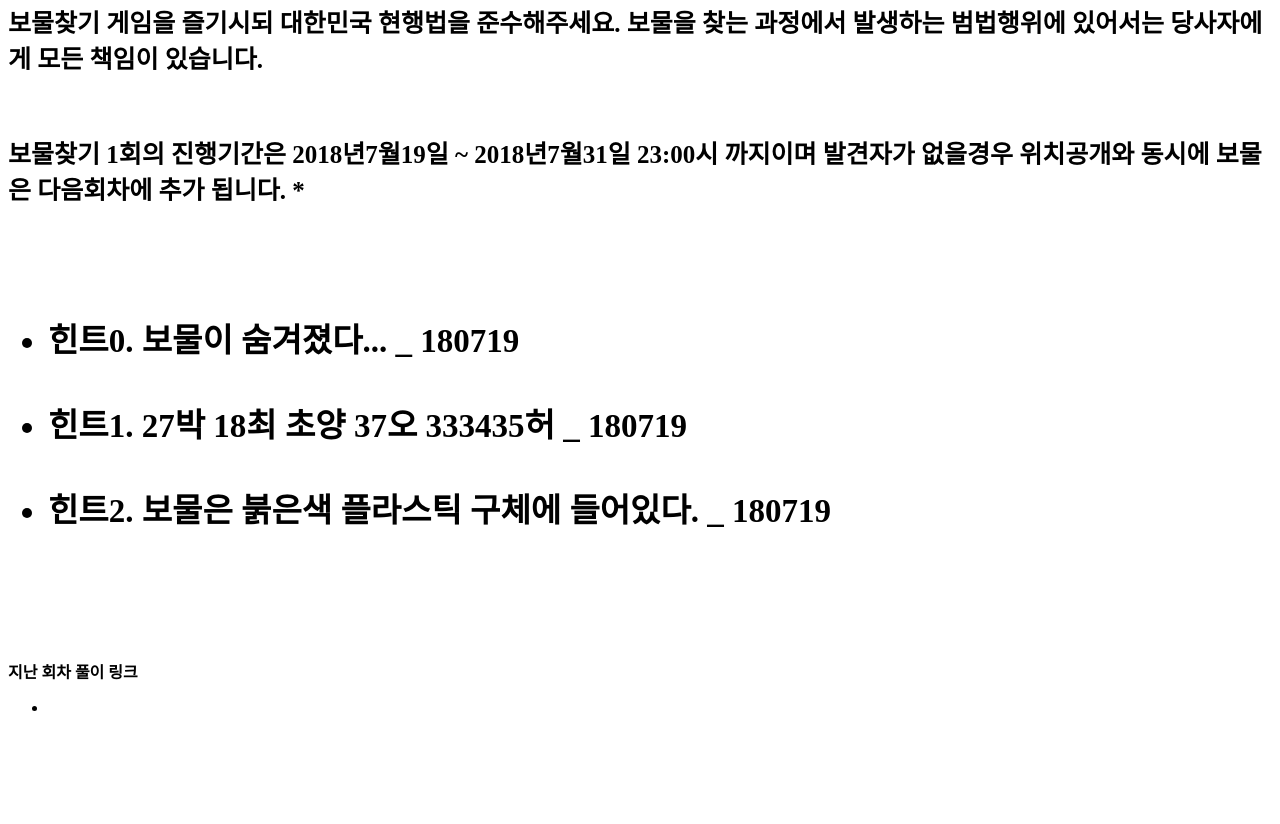
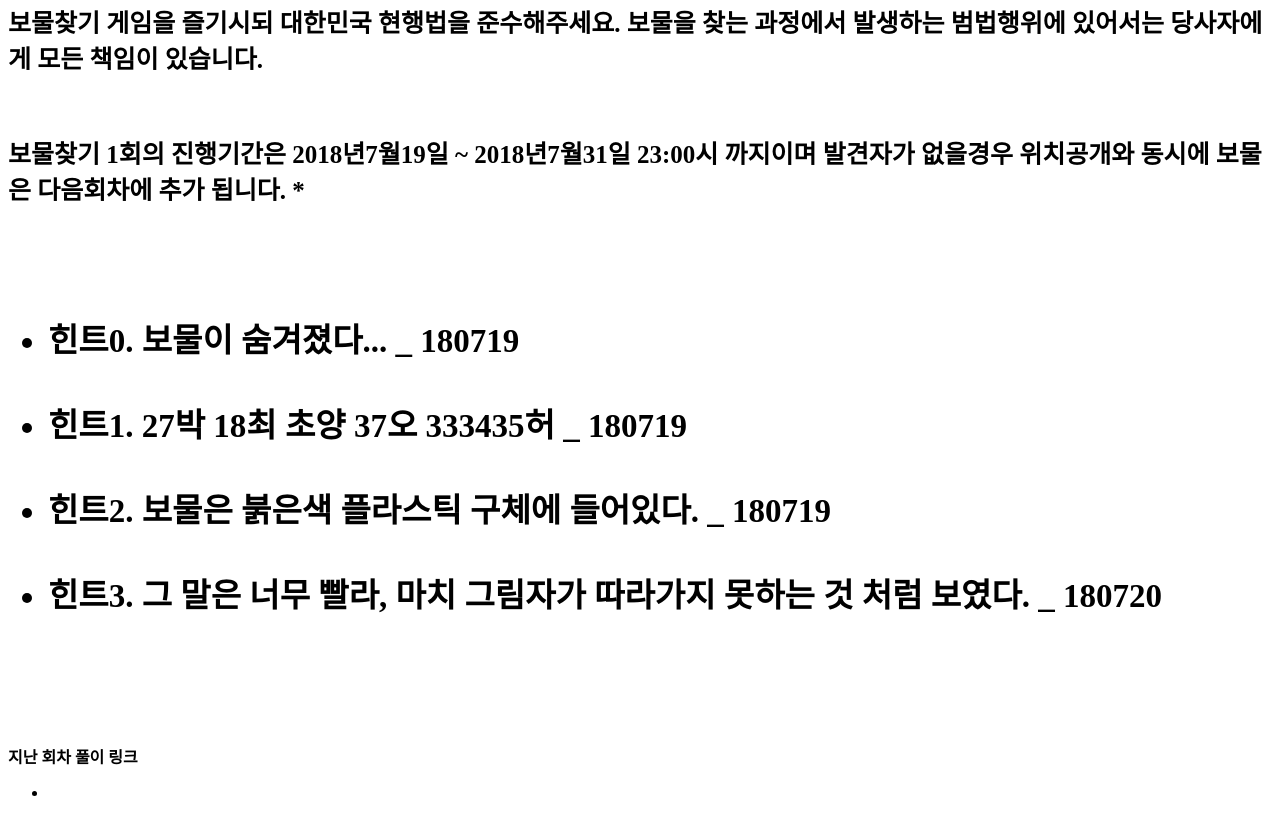
Before and after one commit to zansh/pluto, a plain HTML site: page index.html in a window 1280 px wide. Shown: the part 838-1662 px from the top of the page. Before the commit the page ends 1577 px from the top, so only its background shows below. Drawn offline with Linux system fonts and the light colour scheme.

Commit message:
Update index.html

```diff
--- a/index.html
+++ b/index.html
@@ -48,6 +48,7 @@
   <li>힌트0. 보물이 숨겨졌다...  _ 180719</li><br>
   <li>힌트1. 27박 18최 초양 37오 333435허 _ 180719</li><br>
   <li>힌트2. 보물은 붉은색 플라스틱 구체에 들어있다. _ 180719</li><br>
+  <li>힌트3. 그 말은 너무 빨라, 마치 그림자가 따라가지 못하는 것 처럼 보였다. _ 180720</li><br>
 </h3></ul>
 
 <br>
```
